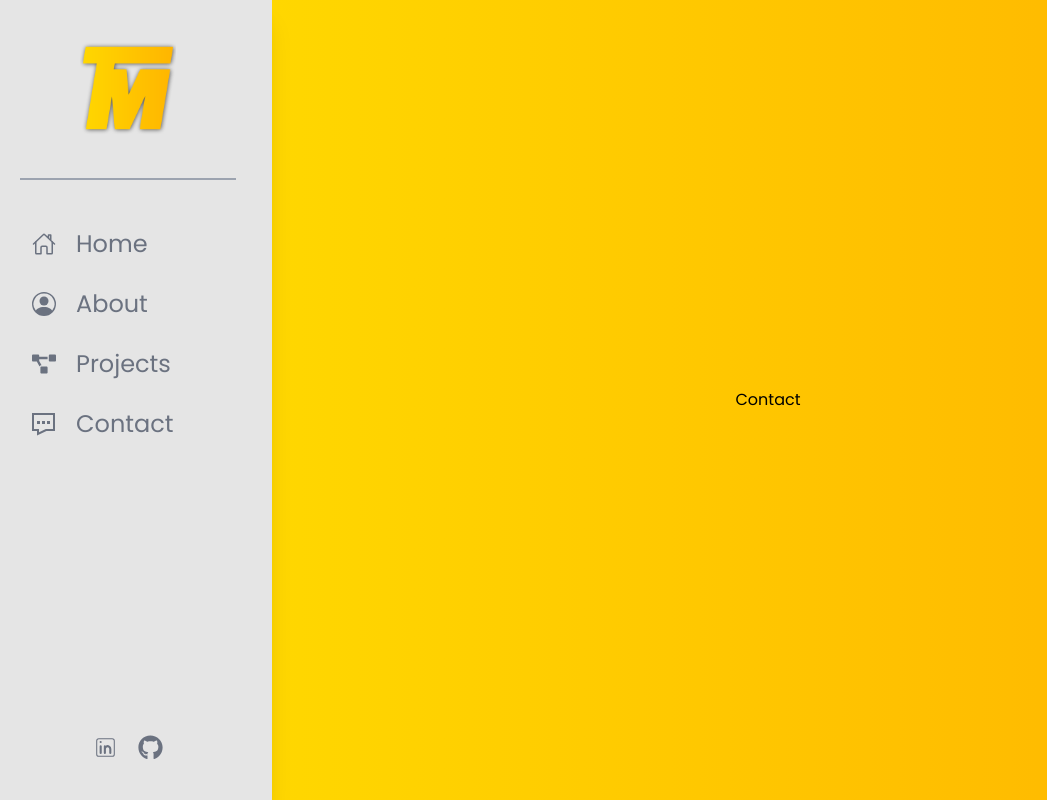
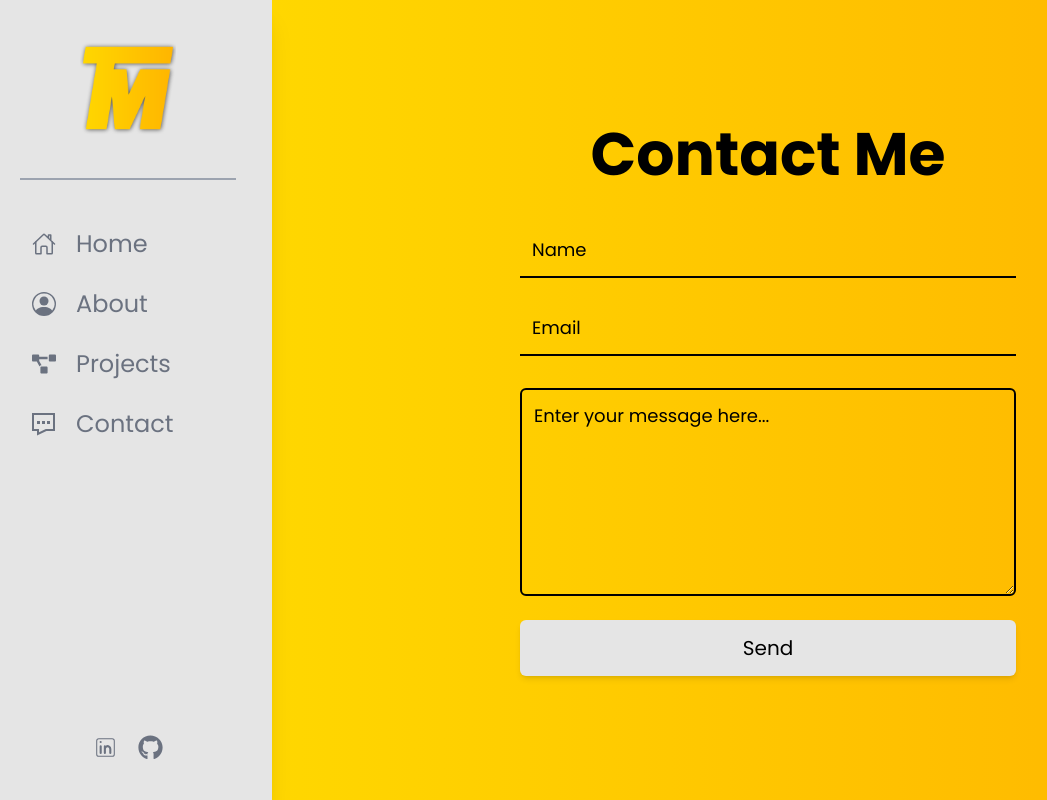
Before and after one commit to tygmcd/portfolio-v2, a React (Create React App) app: page /contact in a window 1280 px wide. Shown: the whole page, without its empty margins (16-1063 px from the left). Built offline with nearby package versions, Linux system fonts and the light colour scheme.

Commit message:
contact form additions, emailjs

```diff
--- a/package.json
+++ b/package.json
@@ -3,6 +3,7 @@
   "version": "0.1.0",
   "private": true,
   "dependencies": {
+    "@emailjs/browser": "^4.3.3",
     "@testing-library/jest-dom": "^5.17.0",
     "@testing-library/react": "^13.4.0",
     "@testing-library/user-event": "^13.5.0",
--- a/src/App.js
+++ b/src/App.js
@@ -1,7 +1,7 @@
 import './styles/App.css';
 import Navbar from './components/Navbar';
 import { Routes, Route, useLocation } from 'react-router-dom';
-import { motion, AnimatePresence } from "framer-motion";
+import { AnimatePresence } from "framer-motion";
 
 import About from './pages/About';
 import Home from './pages/Home';
--- a/src/components/MobileNav.js
+++ b/src/components/MobileNav.js
@@ -4,8 +4,6 @@ import { Link } from "react-router-dom"
 
 import { ImMenu } from "react-icons/im";
 import { IoMdCloseCircle } from "react-icons/io";
-import MobileNavLink from "./MobileNavLink";
-
 
 const MobileNav = () => {
     const [isOpen, setIsOpen] = useState(false);
--- a/src/components/Navbar.js
+++ b/src/components/Navbar.js
@@ -1,6 +1,5 @@
 import logo from '..//images/logo3c.png';
 import NavLink from './NavLink';
-
 
 import { IoHomeOutline } from "react-icons/io5";
 import { BsPersonCircle } from "react-icons/bs";
@@ -8,16 +7,8 @@ import { FaProjectDiagram } from "react-icons/fa";
 import { GrContact } from "react-icons/gr";
 import { CiLinkedin } from "react-icons/ci";
 import { FaGithub } from "react-icons/fa";
-import { ImMenu } from "react-icons/im";
-import { IoMdCloseCircle } from "react-icons/io";
-
-import { useState } from 'react';
-
 
 const Navbar = () => {
-    const [isOpen, setIsOpen] = useState(false);
-
-
     return (
         <nav className="hidden shadow-xl sticky top-0 sm:flex flex-col flex-shrink-0 text-gray-500 items-center w-72 h-screen bg-neutral-200 gap-10 overflow-y-auto">
             <div className='flex flex-col items-center gap-10 mt-10 h-5/6'>
--- a/src/components/ProjectCard.js
+++ b/src/components/ProjectCard.js
@@ -1,13 +1,10 @@
-import cpp from '..//images/cpp_logo.png';
-import { MdWarehouse } from 'react-icons/md';
-
 import { motion } from "framer-motion"
 
 const ProjectCard = ({ img, content }) => {
     return (
         <div className="flex flex-col w-full h-80 md:h-96 rounded-lg backdrop-blur-lg bg-white/30 shadow-md items-center">
           <div className='h-3/5 w-full p-3 pb-0'>
-            <img src={img} className='object-cover h-full w-full rounded-md shadow-md'></img>
+            <img src={img} alt="Project" className='object-cover h-full w-full rounded-md shadow-md'></img>
           </div>
           <div className='flex flex-col w-11/12 h-2/5 justify-evenly'>
             <div className='text-lg font-bold'>{content.title}</div>
@@ -16,12 +13,12 @@ const ProjectCard = ({ img, content }) => {
               <motion.button
                 className='w-3/5 text-sm h-8 border-2 border-black rounded-lg'
                 whileHover={{ backgroundColor: "#000000", color: '#EEEEEE' }}>
-                <a href={content.github} target='_blank'>View on Github</a>
+                <a href={content.github} target='_blank' rel="noreferrer">View on Github</a>
               </motion.button>
               {content.site && <motion.button
                 className='w-2/5 text-sm h-8 border-2 border-black rounded-lg'
                 whileHover={{ backgroundColor: "#000000", color: '#EEEEEE' }}>
-                <a href={content.site} target='_blank'>Visit Site</a>
+                <a href={content.site} target='_blank' rel="noreferrer">Visit Site</a>
               </motion.button> }
             </div>
           </div>
--- a/src/pages/Contact.js
+++ b/src/pages/Contact.js
@@ -1,14 +1,69 @@
+import React, { useRef, useState } from 'react';
+import emailjs from '@emailjs/browser';
 import { motion } from "framer-motion"
 
+const containerVariants = {
+    hidden: {
+        y: "100vh"
+    },
+    visible: {
+        y: 0,
+        transition: {
+            duration: 0.25,
+            when: "beforeChildren",
+        }
+    }
+};
+
 const Contact = () => {
+    const form = useRef();
+
+    const [success, setSuccess] = useState(false);
+    const [failure, setFailure] = useState(false);
+
+    const sendEmail = (e) => {
+        e.preventDefault();
+
+        emailjs
+          .sendForm('service_dr5srbo', 'template_4yiq0nk', form.current, {
+            publicKey: 'djMbUMKsbPmbNk29X',
+          })
+          .then(
+            () => {
+              console.log('SUCCESS!');
+              setSuccess(true);
+              form.current.reset()
+            },
+            (error) => {
+              console.log('FAILED...', error.text);
+              setFailure(true);
+              form.current.reset()
+            },
+          );
+      };
+
     return (
-        <motion.p
+        <motion.div
             initial={{x: "-100vw"}}
             animate={{x: 0}}
             transition={{duration: 0.5}}
-            exit={{x: "-100vw", transition: { duration: 0.5 }}}>
-            Contact
-        </motion.p>
+            exit={{x: "-100vw", transition: { duration: 0.5 }}}
+            className='flex flex-col w-full justify-center items-center gap-10 my-16'>
+                <div className='flex flex-col items-center gap-3'>
+                    <h1 className='text-4xl md:text-6xl'><b>Contact Me</b></h1>
+                </div>
+
+                <form ref={form} onSubmit={sendEmail} className="flex flex-col w-full justify-center items-center gap-6">
+                    <input className='w-2/3 md:w-1/2 bg-transparent border-b-2 border-black placeholder-black text-lg p-3 focus:outline-none' placeholder='Name' name='from_name'></input>
+                    <input className='w-2/3 md:w-1/2 bg-transparent border-b-2 border-black placeholder-black text-lg p-3 focus:outline-none' placeholder='Email' name='from_email'></input>
+                    <textarea className='w-2/3 md:w-1/2 h-52 bg-transparent border-2 border-black placeholder-black text-lg rounded-md p-3 mt-2 focus:outline-none' placeholder='Enter your message here...' name='message'></textarea>
+                    <motion.input whileHover={{ opacity: 0.7 }} className='w-2/3 md:w-1/2 h-14 bg-neutral-200 rounded-md shadow-md text-xl cursor-pointer' type="submit" value="Send"></motion.input>
+                </form>
+
+                { success && <motion.p initial="hidden" animate="visible" variants={containerVariants} className='text-xl text-green-600 font-bold'>Message sent successfully!</motion.p> }
+                { failure && <motion.p initial="hidden" animate="visible" variants={containerVariants} className='text-xl text-red-600 font-bold'>Failed to send message!</motion.p> }
+
+        </motion.div>
     );
 }
 
--- a/src/pages/Projects.js
+++ b/src/pages/Projects.js
@@ -19,7 +19,6 @@ import ProjectCard from "../components/ProjectCard";
 
 import as from '..//images/actionsudoku.png';
 import mw from '..//images/musicweather.png';
-import p477 from '..//images/portfolio-477.png';
 import kb from '..//images/kanban.png';
 
 const containerVariants = {
```
Also changed, not shown: 1 other file (tests, documents, lock files or other folders).
